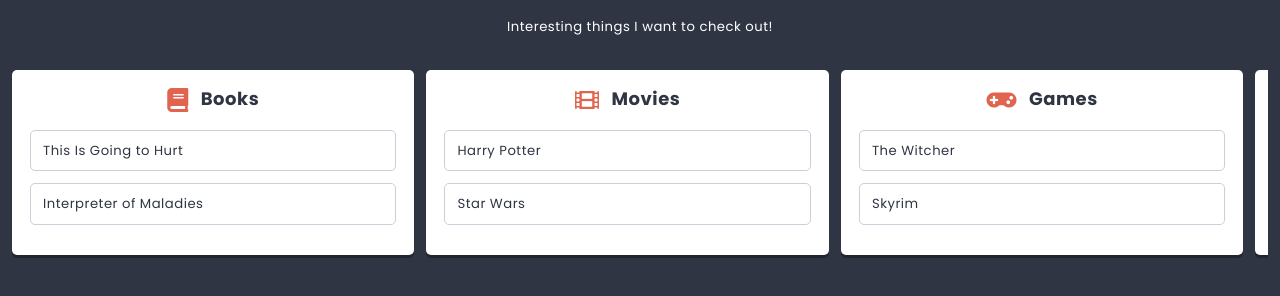
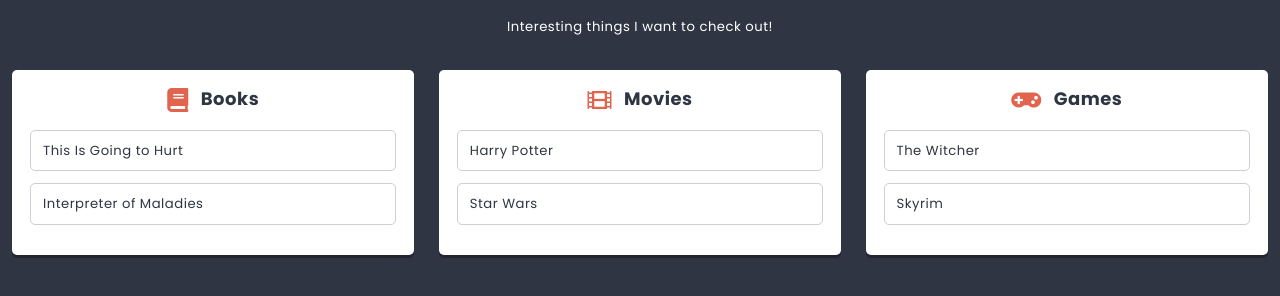
Before and after one commit to Misiek40k/react-todo-app, a React app: page / in a window 1280 px wide. Shown: the part 362-658 px from the top of the page. Built offline with nearby package versions, Linux system fonts and the light colour scheme.

Commit message:
Fux list column sorting bug

```diff
--- a/src/components/List/ListContainer.js
+++ b/src/components/List/ListContainer.js
@@ -1,10 +1,10 @@
 import { connect } from 'react-redux';
 import List from './List';
-import getColumnsForList from '../../redux/columnsRedux';
-import createAction_addColumn from '../../redux/columnsRedux';
+import { getColumnsForList } from '../../redux/columnsRedux';
+import { createAction_addColumn } from '../../redux/columnsRedux';
 
 const mapStateToProps = (state, props) => ({
-    columns: getColumnsForList(state.columns, props.id),
+    columns: getColumnsForList(state, props.id),
 });
 
 const mapDispatchToProps = (dispatch, props) => ({
```
